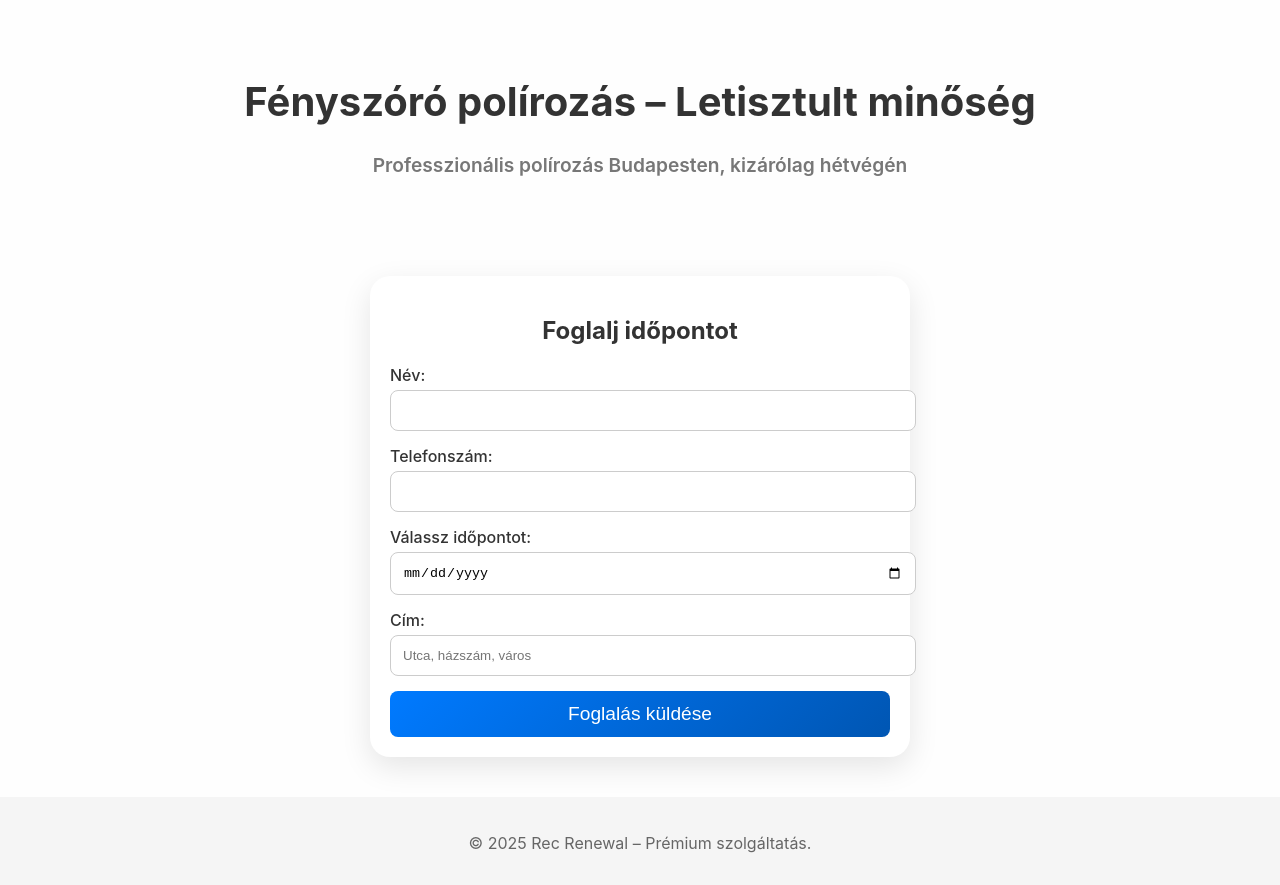
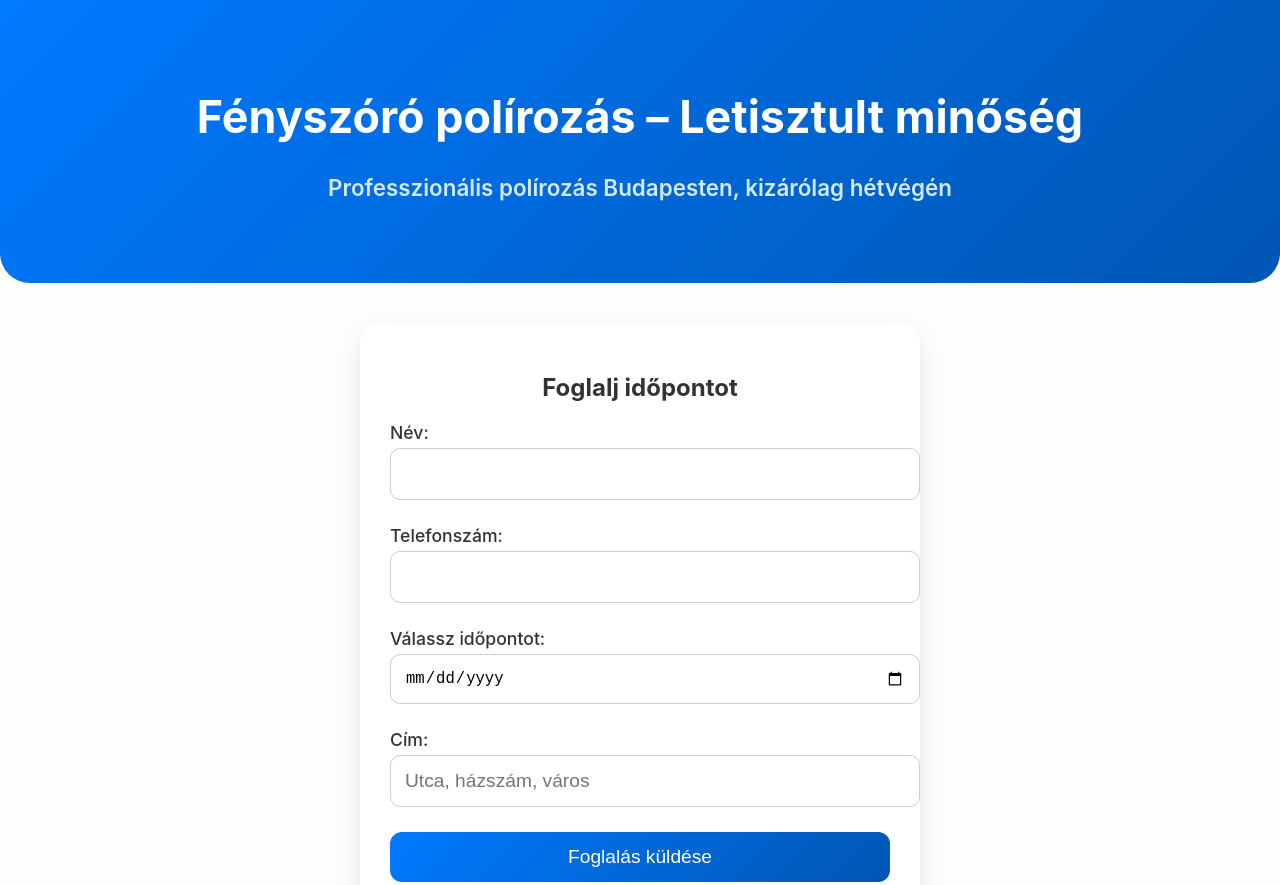
Before and after one commit to recn1/lampa, a plain HTML site: page index.html in a window 1280 px wide. Shown: the top 885 px of the page. Drawn offline with Linux system fonts and the light colour scheme.

Commit message:
Add files via upload

```diff
--- a/style.css
+++ b/style.css
@@ -1,3 +1,4 @@
+/* Alap stílusok */
 body {
     font-family: 'SF Pro Display', sans-serif;
     text-align: center;
@@ -7,24 +8,30 @@ body {
     padding: 0;
 }
 
+/* Fejléc */
 header {
-    padding: 50px 20px;
+    padding: 60px 20px;
     font-weight: 600;
+    background: linear-gradient(135deg, #007AFF, #0056B3);
+    color: white;
+    border-bottom-left-radius: 30px;
+    border-bottom-right-radius: 30px;
 }
 
 .title {
-    font-size: 2.5em;
+    font-size: 2.8em;
     font-weight: bold;
 }
 
 .subtitle {
-    font-size: 1.2em;
-    color: #777;
+    font-size: 1.4em;
+    color: #d4eaff;
 }
 
+/* Foglalási űrlap */
 .booking {
-    margin: 30px auto;
-    padding: 20px;
+    margin: 40px auto;
+    padding: 30px;
     background: white;
     width: 80%;
     max-width: 500px;
@@ -32,42 +39,58 @@ header {
     box-shadow: 0px 10px 30px rgba(0, 0, 0, 0.1);
 }
 
+/* Input mezők */
 .input-group {
-    margin-bottom: 15px;
+    margin-bottom: 25px;
     text-align: left;
 }
 
 label {
-    font-size: 1em;
+    font-size: 1.1em;
     font-weight: 500;
 }
 
 input {
     width: 100%;
-    padding: 12px;
+    padding: 14px;
     margin-top: 5px;
-    border-radius: 8px;
+    border-radius: 10px;
     border: 1px solid #ccc;
+    font-size: 1.2em;
+    transition: 0.3s ease-in-out;
 }
 
+input:focus {
+    border-color: #007AFF;
+    outline: none;
+    box-shadow: 0px 0px 8px rgba(0, 122, 255, 0.3);
+}
+
+/* Gombok */
 .btn {
     width: 100%;
     background: linear-gradient(135deg, #007AFF, #0056B3);
     color: white;
-    padding: 12px;
+    padding: 14px;
     font-size: 1.2em;
     border: none;
-    border-radius: 8px;
+    border-radius: 12px;
     cursor: pointer;
+    transition: 0.3s ease-in-out;
 }
 
 .btn:hover {
     opacity: 0.9;
+    transform: scale(1.02);
 }
 
+/* Lábléc */
 footer {
     margin-top: 40px;
-    padding: 20px;
+    padding: 25px;
     background-color: #f5f5f5;
     color: #666;
+    font-size: 1em;
+    border-top-left-radius: 30px;
+    border-top-right-radius: 30px;
 }
```
